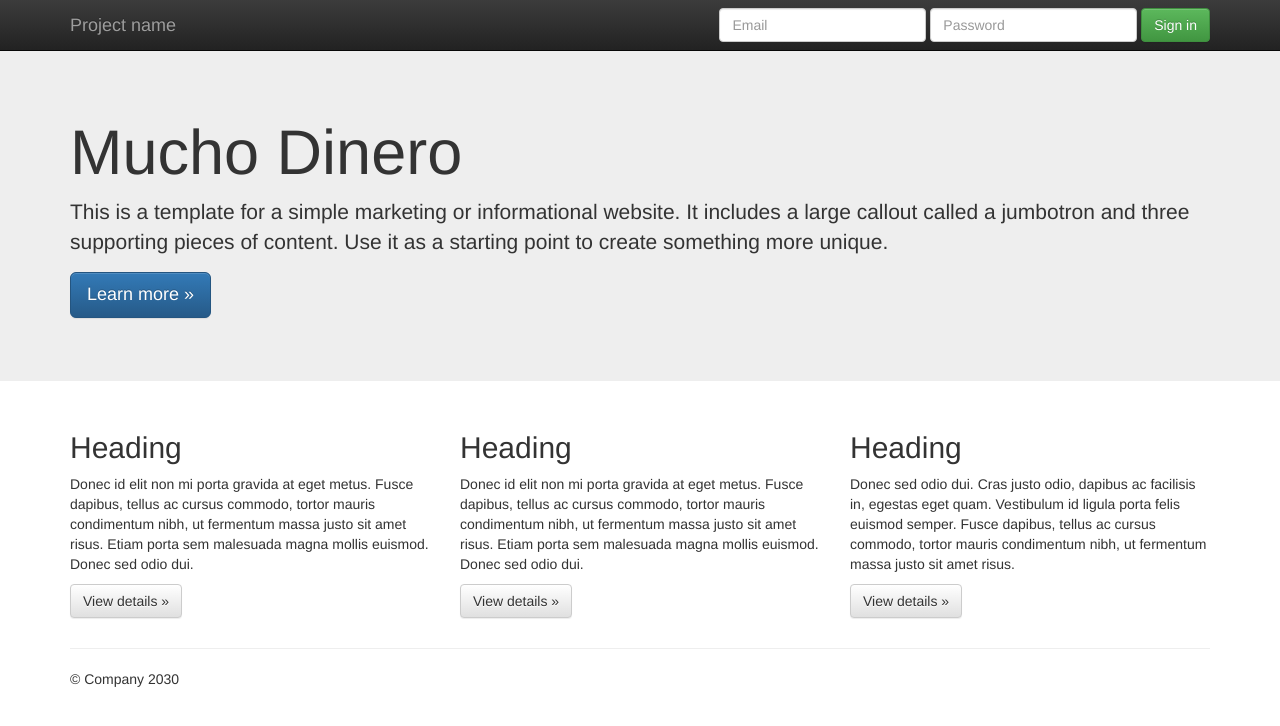
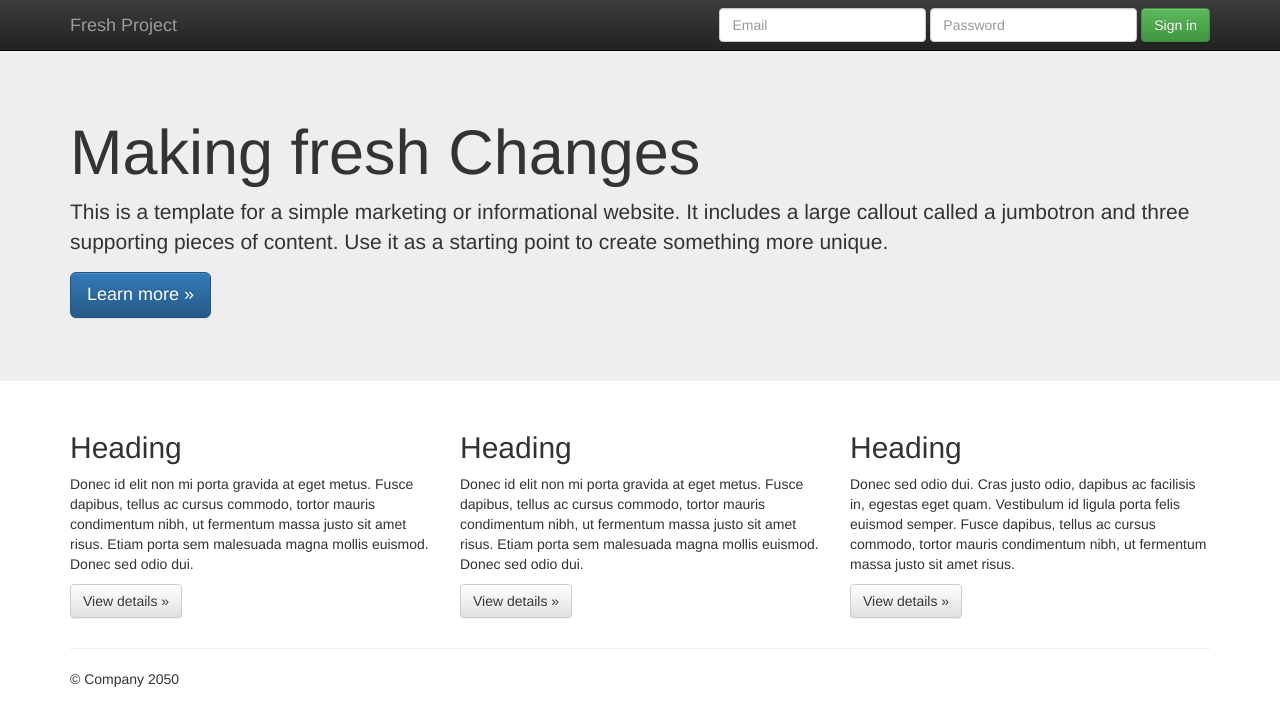
Before and after one commit to gauthamhs/existing-webproject, a plain HTML site: page index.html in a window 1280 px wide. Drawn offline with nearby package versions, Linux system fonts and the light colour scheme.

Commit message:
Making fresh changes

```diff
--- a/index.html
+++ b/index.html
@@ -36,7 +36,7 @@
             <span class="icon-bar"></span>
             <span class="icon-bar"></span>
           </button>
-          <a class="navbar-brand" href="#">Project name</a>
+          <a class="navbar-brand" href="#">Fresh Project</a>
         </div>
         <div id="navbar" class="navbar-collapse collapse">
           <form class="navbar-form navbar-right" role="form">
@@ -55,7 +55,7 @@
     <!-- Main jumbotron for a primary marketing message or call to action -->
     <div class="jumbotron">
       <div class="container">
-        <h1>Mucho Dinero</h1>
+        <h1>Making fresh Changes</h1>
         <p>This is a template for a simple marketing or informational website. It includes a large callout called a jumbotron and three supporting pieces of content. Use it as a starting point to create something more unique.</p>
         <p><a class="btn btn-primary btn-lg" href="#" role="button">Learn more &raquo;</a></p>
       </div>
@@ -84,7 +84,7 @@
       <hr>
 
       <footer>
-        <p>&copy; Company 2030</p>
+        <p>&copy; Company 2050</p>
       </footer>
     </div> <!-- /container -->        <script src="//ajax.googleapis.com/ajax/libs/jquery/1.11.2/jquery.min.js"></script>
         <script>window.jQuery || document.write('<script src="js/vendor/jquery-1.11.2.min.js"><\/script>')</script>
```
